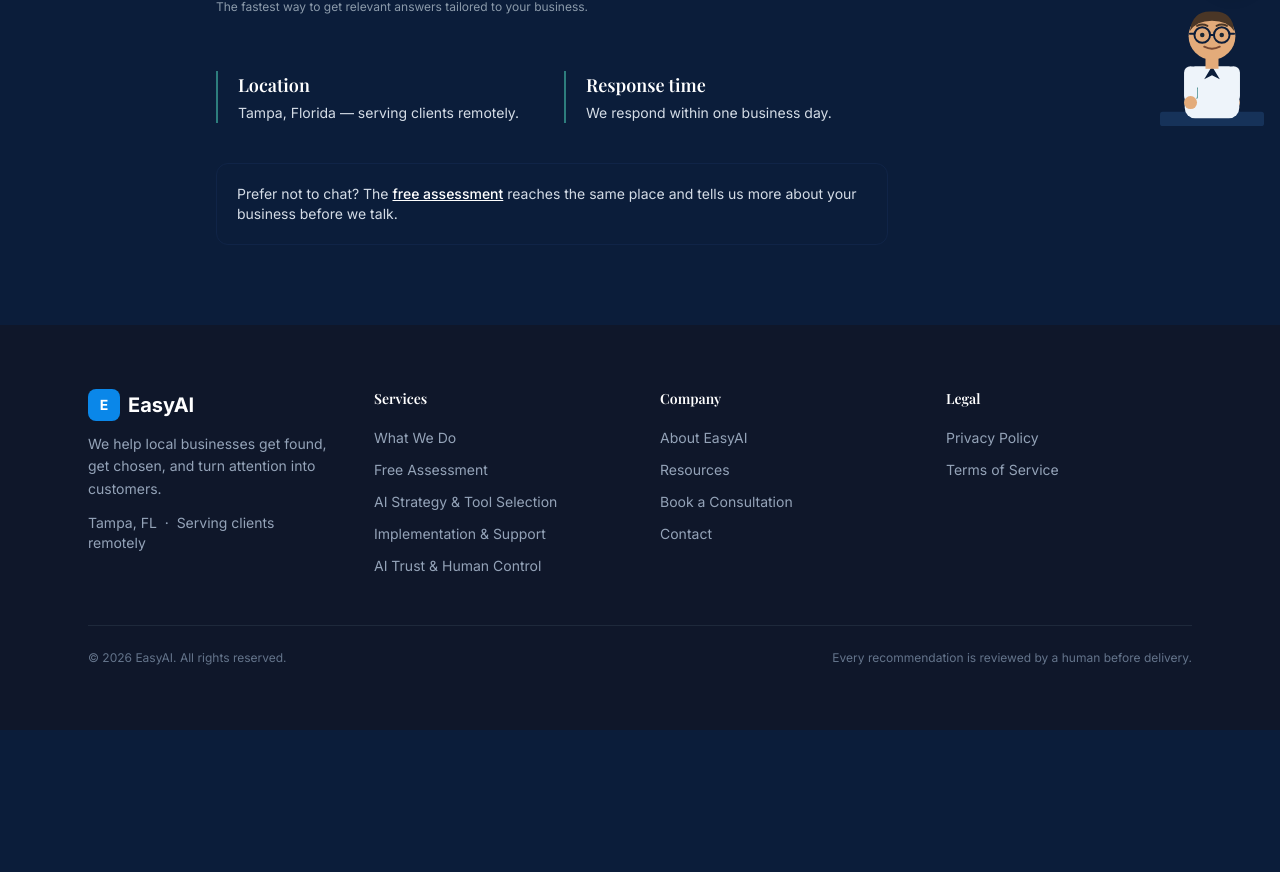
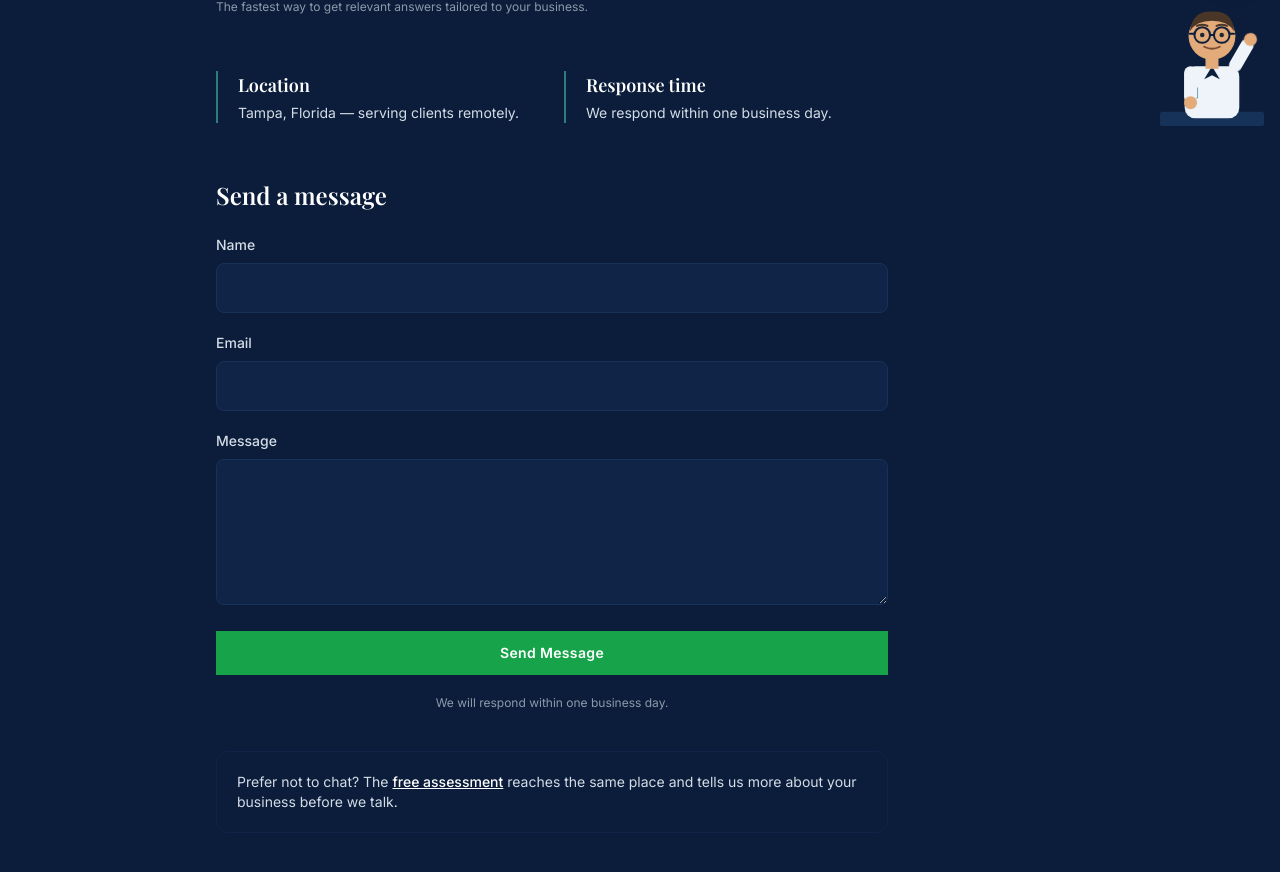
Before and after one commit to etoyig-png/easyai-landing, a Next.js app: page /contact in a window 1280 px wide. Shown: the part 658-1530 px from the top of the page. Before the commit the page ends 1388 px from the top, so only its background shows below. Built offline with nearby package versions, Linux system fonts and the light colour scheme; a web font is replaced by a local one.

Commit message:
fix(scope): restore metadata and contact form

```diff
--- a/app/about/page.tsx
+++ b/app/about/page.tsx
@@ -1,11 +1,6 @@
 import Link from 'next/link';
 import type { Metadata } from 'next';
-export const metadata: Metadata = {
-  title: 'About Easy AI',
-  description:
-    'Easy AI is a Tampa, Florida practice helping local businesses get found, get chosen, and turn website attention into real customer opportunities.',
-  alternates: { canonical: '/about' },
-};
+export const metadata: Metadata = { title: 'About EasyAI' };
 
 export default function AboutPage() {
   return (
--- a/app/ai-product-consulting/page.tsx
+++ b/app/ai-product-consulting/page.tsx
@@ -1,11 +1,6 @@
 import Link from 'next/link';
 import type { Metadata } from 'next';
-export const metadata: Metadata = {
-  title: 'AI Strategy & Tool Selection',
-  description:
-    'After we help customers find and choose your business, Easy AI looks at the systems behind it: what to fix, what to automate, and what to leave alone.',
-  alternates: { canonical: '/ai-product-consulting' },
-};
+export const metadata: Metadata = { title: 'AI Product Consulting' };
 
 const solutionTypes = [
   { icon: '🤖', label: 'Existing AI products', body: 'Off-the-shelf tools that may already solve your problem -- often the fastest and lowest-risk path.' },
--- a/app/contact/page.tsx
+++ b/app/contact/page.tsx
@@ -1,12 +1,7 @@
 import Link from 'next/link';
 import type { Metadata } from 'next';
 
-export const metadata: Metadata = {
-  title: 'Contact',
-  description:
-    'Reach Easy AI in Tampa, Florida. Get in touch with questions or to start your business assessment.',
-  alternates: { canonical: '/contact' },
-};
+export const metadata: Metadata = { title: 'Contact' };
 
 export default function ContactPage() {
   return (
@@ -49,6 +44,30 @@
             </div>
           </div>
 
+          <div className="mt-14 max-w-2xl">
+            <h2 className="font-serif font-semibold text-white text-2xl mb-6">Send a message</h2>
+            <form
+              action="https://formspree.io/f/REPLACE_WITH_YOUR_FORM_ID"
+              method="POST"
+              className="space-y-5"
+            >
+              <div>
+                <label htmlFor="name" className="block font-sans text-sm font-medium text-silver-light mb-2">Name</label>
+                <input type="text" id="name" name="name" required className="w-full rounded-lg border border-navy-700 bg-navy-800 px-4 py-3 text-white focus:border-teal focus:outline-none focus:ring-1 focus:ring-teal" />
+              </div>
+              <div>
+                <label htmlFor="email" className="block font-sans text-sm font-medium text-silver-light mb-2">Email</label>
+                <input type="email" id="email" name="email" required className="w-full rounded-lg border border-navy-700 bg-navy-800 px-4 py-3 text-white focus:border-teal focus:outline-none focus:ring-1 focus:ring-teal" />
+              </div>
+              <div>
+                <label htmlFor="message" className="block font-sans text-sm font-medium text-silver-light mb-2">Message</label>
+                <textarea id="message" name="message" required rows={5} className="w-full resize-y rounded-lg border border-navy-700 bg-navy-800 px-4 py-3 text-white focus:border-teal focus:outline-none focus:ring-1 focus:ring-teal" />
+              </div>
+              <button type="submit" className="btn-green w-full py-3">Send Message</button>
+              <p className="text-xs text-silver-dark text-center">We will respond within one business day.</p>
+            </form>
+          </div>
+
           {/* Always-present alternate path, so the page is never a dead end even if the chat
               widget fails to load at all. */}
           <div className="mt-10 max-w-2xl border border-navy-800 rounded-xl p-5">
--- a/app/how-it-works/page.tsx
+++ b/app/how-it-works/page.tsx
@@ -1,12 +1,7 @@
 import Link from 'next/link';
 import type { Metadata } from 'next';
 
-export const metadata: Metadata = {
-  title: 'What We Do',
-  description:
-    'Easy AI helps local businesses get found across Google, local search, and AI discovery, turn website attention into inquiries, and respond before customer interest fades.',
-  alternates: { canonical: '/how-it-works' },
-};
+export const metadata: Metadata = { title: 'How It Works' };
 
 /**
  * The complete public service range. Descriptions are outcome-first on purpose: they say what the
--- a/app/implementation/page.tsx
+++ b/app/implementation/page.tsx
@@ -1,11 +1,6 @@
 import Link from 'next/link';
 import type { Metadata } from 'next';
-export const metadata: Metadata = {
-  title: 'Implementation & Support',
-  description:
-    'Easy AI sets up, connects, tests, documents, and supports the systems behind your customer growth, so approved changes actually get used.',
-  alternates: { canonical: '/implementation' },
-};
+export const metadata: Metadata = { title: 'Implementation & Custom Agents' };
 
 const implServices = [
   { icon: '🔧', title: 'Tool setup & configuration', body: 'We install and configure approved tools for your business -- properly, not just out of the box.' },
--- a/app/page.tsx
+++ b/app/page.tsx
@@ -4,17 +4,8 @@
 import ResponsiveImage from '@/components/ResponsiveImage';
 
 export const metadata: Metadata = {
-  title: 'Easy AI | Get Found, Get Chosen, Turn Attention Into Customers',
-  description:
-    'Easy AI helps local businesses appear when customers search Google or ask AI who to call, turn website attention into inquiries, and respond before interest fades.',
-  alternates: { canonical: '/' },
-  openGraph: {
-    title: 'Easy AI | Get Found, Get Chosen, Turn Attention Into Customers',
-    description:
-      'Easy AI helps local businesses appear when customers search Google or ask AI who to call, turn website attention into inquiries, and respond before interest fades.',
-    url: '/',
-    type: 'website',
-  },
+  title: 'Easy AI | Practical AI Guidance for Small and Midsize Businesses',
+  description: 'Easy AI helps business owners find trustworthy AI tools, software, and workflows that reduce busywork, improve operations, and help them buy back their time.',
 };
 /* ── Inline SVG icons ───────────────────────────────────────────────────────── */
 const IconClock = () => (
```
